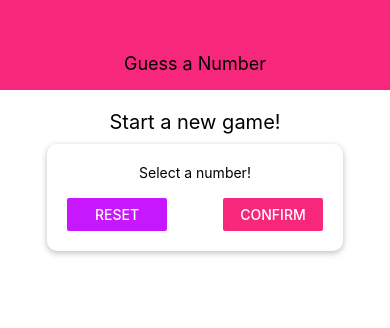
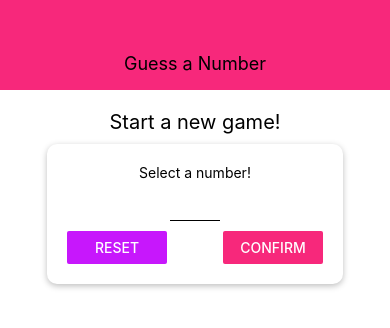
Before and after one commit to hyhong-code/react-native-game, a React Native app: screen / in a window 390 px wide. Shown: the top 328 px of the page. Built offline with nearby package versions, Linux system fonts and the light colour scheme.

Commit message:
Make input reusable

```diff
--- /dev/null
+++ b/src/components/Input.js
@@ -0,0 +1,18 @@
+import React from "react";
+import { TextInput, StyleSheet } from "react-native";
+
+const Input = ({ style, ...restProps }) => {
+  console.log(restProps);
+  return <TextInput {...restProps} style={{ ...styles.input, ...style }} />;
+};
+
+const styles = StyleSheet.create({
+  input: {
+    height: 30,
+    borderBottomColor: "#000",
+    borderBottomWidth: 1,
+    marginVertical: 10,
+  },
+});
+
+export default Input;
--- a/src/screens/StartGameScreen.js
+++ b/src/screens/StartGameScreen.js
@@ -2,6 +2,7 @@
 import { View, Text, StyleSheet, TextInput, Button } from "react-native";
 
 import Card from "../components/Card";
+import Input from "../components/Input";
 import Colors from "../constants/colors";
 
 const StartGameScreen = () => {
@@ -10,7 +11,14 @@
       <Text style={styles.title}>Start a new game!</Text>
       <Card style={styles.form}>
         <Text>Select a number!</Text>
-        <TextInput />
+        <Input
+          style={styles.input}
+          blurOnSubmit
+          autoCapitalize="none"
+          autoCorrect={false}
+          keyboardType="number-pad" // no decimal
+          maxLength={2}
+        />
         <View style={styles.actions}>
           <View style={styles.button}>
             <Button title="Reset" color={Colors.secondary} onPress={() => {}} />
@@ -39,6 +47,10 @@
     width: 300,
     maxWidth: "80%", // If device too small, constraint to 80%
   },
+  input: {
+    width: 50,
+    textAlign: "center",
+  },
   actions: {
     flexDirection: "row",
     justifyContent: "space-between",
```
